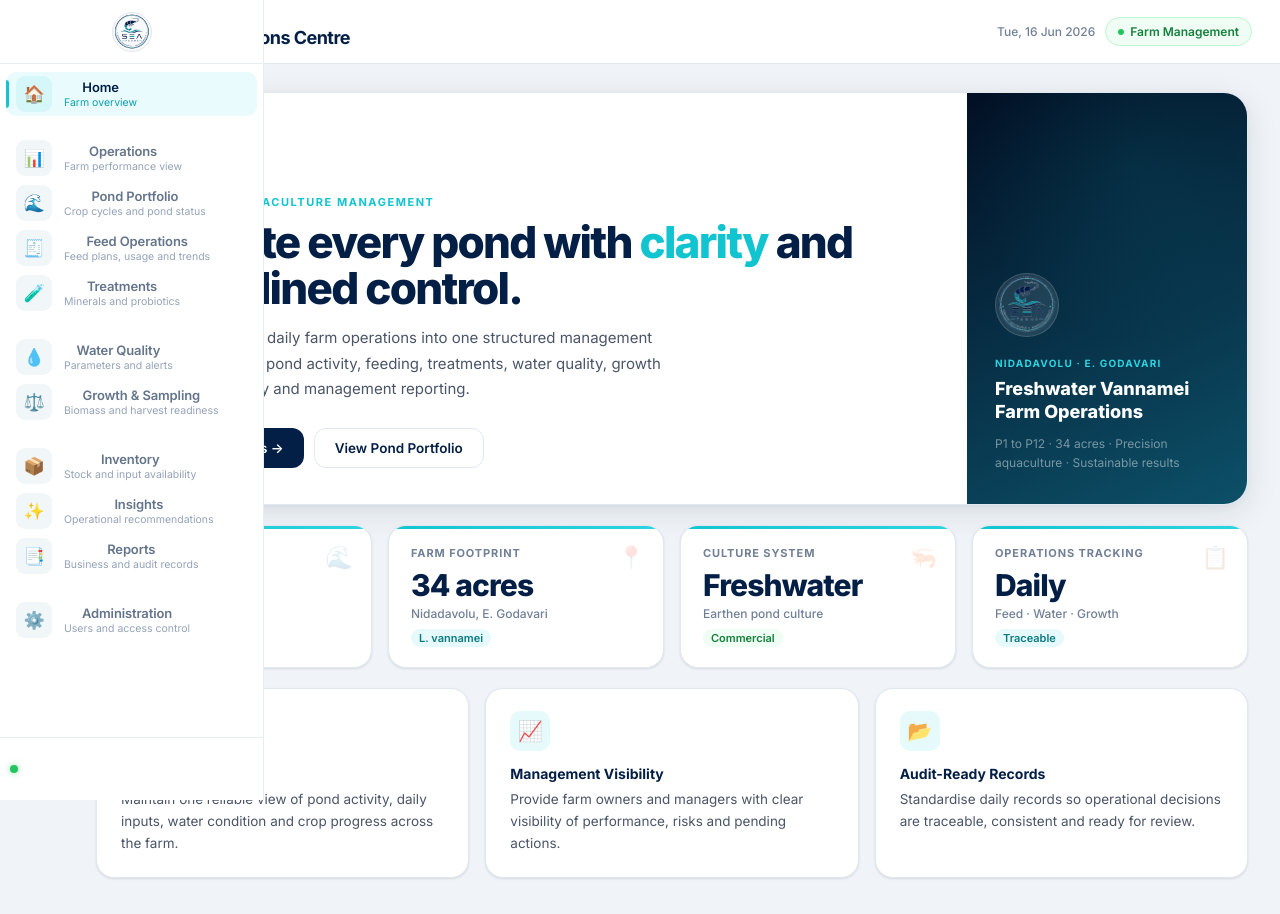
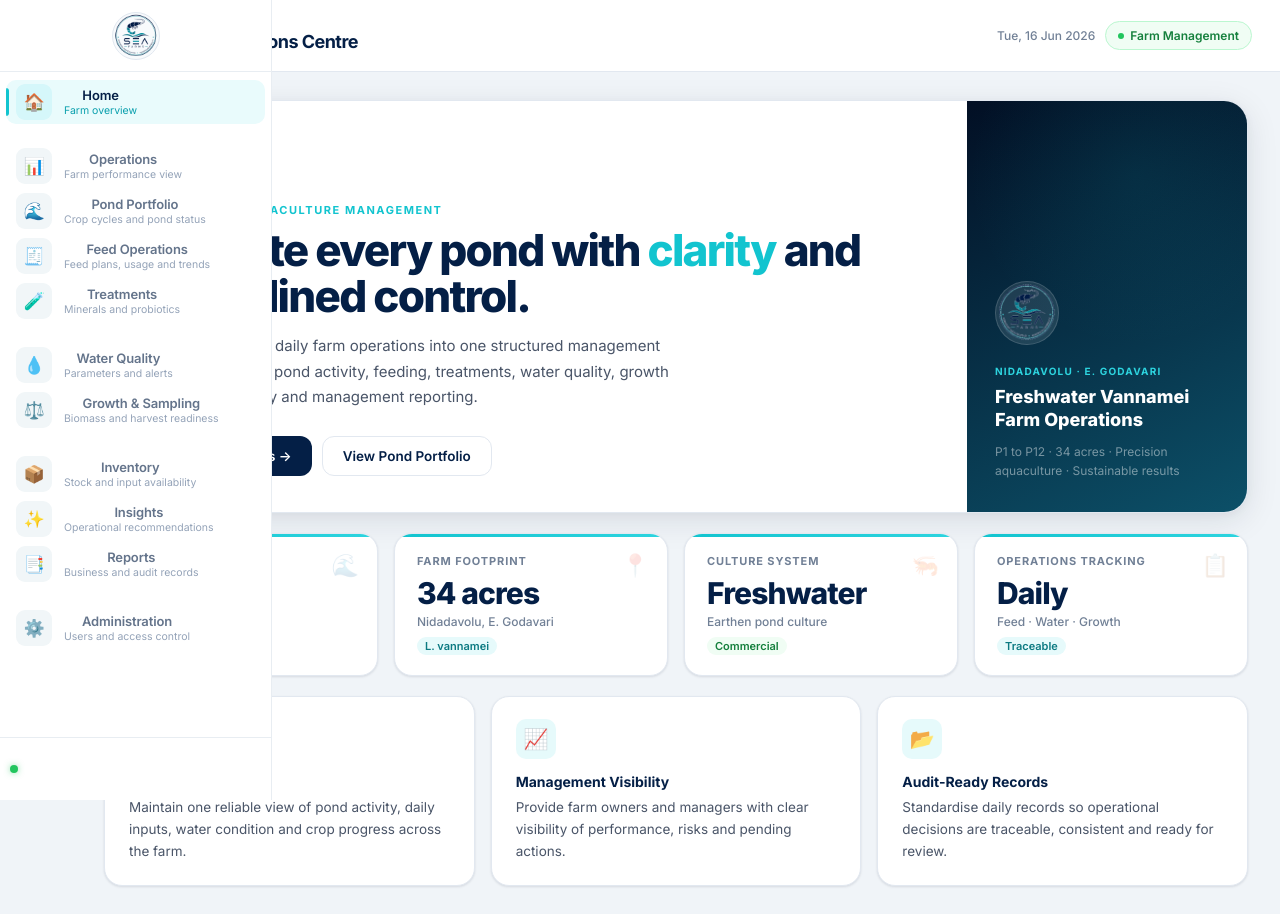
Before and after one commit to gopisankuratri/sea, a React (Vite) app: page / in a window 1280 px wide. Built offline with nearby package versions, Linux system fonts and the light colour scheme.

Commit message:
fix: increase sidebar logo sizes — badge 40→48px, wordmark 32→48px, sidebar 64→72px

```diff
--- a/src/styles.css
+++ b/src/styles.css
@@ -41,9 +41,9 @@
   --shadow-md:     0 8px 32px rgba(15,28,46,0.10), 0 2px 8px rgba(15,28,46,0.04);
   --shadow-lg:     0 20px 60px rgba(15,28,46,0.12), 0 4px 16px rgba(15,28,46,0.06);
 
-  --sidebar-w:     64px;
-  --sidebar-open:  264px;
-  --topbar-h:      64px;
+  --sidebar-w:     72px;
+  --sidebar-open:  272px;
+  --topbar-h:      72px;
   --t:             0.2s cubic-bezier(0.4,0,0.2,1);
 
   font-family: 'Inter', ui-sans-serif, system-ui, -apple-system, sans-serif;
@@ -106,7 +106,7 @@ h1,h2,h3,h4 { font-weight: 700; line-height: 1.2; color: var(--navy); }
   display: none;
 }
 .logoCollapsedBtn {
-  width: 40px; height: 40px;
+  width: 48px; height: 48px;
   border-radius: 50%;
   border: 1.5px solid #e2e8f0;
   overflow: hidden;
@@ -143,9 +143,9 @@ h1,h2,h3,h4 { font-weight: 700; line-height: 1.2; color: var(--navy); }
   align-items: center;
 }
 .logoFullWrap img {
-  height: 32px;
+  height: 48px;
   width: auto;
-  max-width: 160px;
+  max-width: 180px;
   object-fit: contain;
 }
 .collapseBtn {
```
